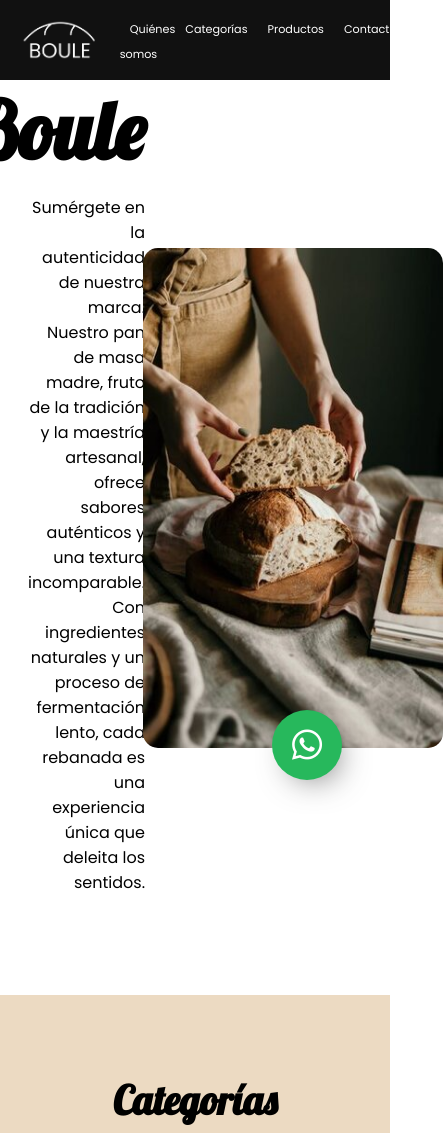
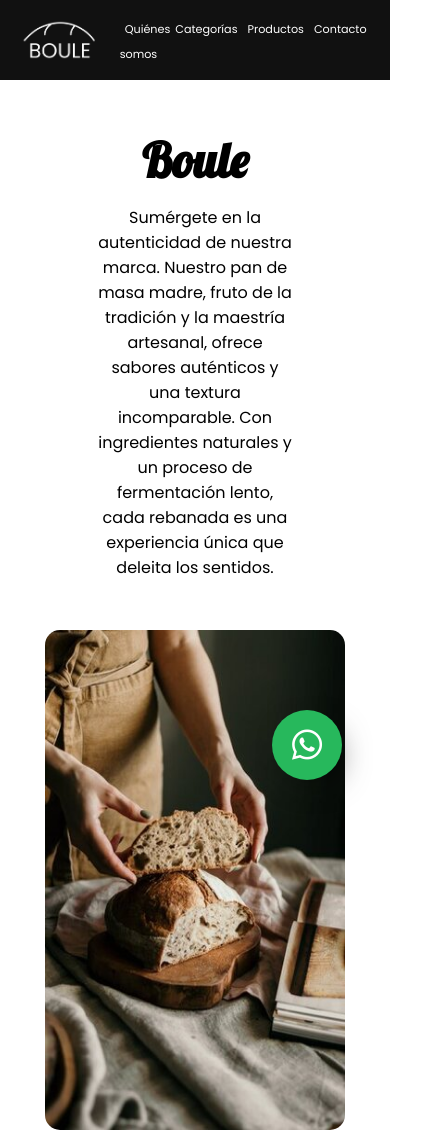
Before and after one commit to agush44/UTN_tp, a plain HTML site: page index.html in a window 390 px wide. Shown: the top 1133 px of the page, 443 px wide, since content can reach past the window. Drawn offline with nearby package versions, Linux system fonts and the light colour scheme.

Commit message:
add last styles

```diff
--- a/styles.css
+++ b/styles.css
@@ -359,19 +359,28 @@ footer {
 }
 
 /* Móvil */
-@media only screen and (max-width: 575.98px) {
+@media only screen and (max-width: 480px) {
   li a {
     font-size: 0.7rem;
-    padding: 10px;
+    padding: 5px;
+  }
+
+  #banner {
+    flex-direction: column;
+  }
+
+  .container-banner {
+    align-items: center;
+    padding: 50px 0 50px 0;
+    text-align: center;
+  }
+
+  .container-banner h1 {
+    font-size: 3rem;
   }
 
   #banner p {
     padding: 15px 0 0 0;
-  }
-
-  .container-img img {
-    height: 400px;
-    width: 200px;
   }
 
   .container-grid-categorias {
```
